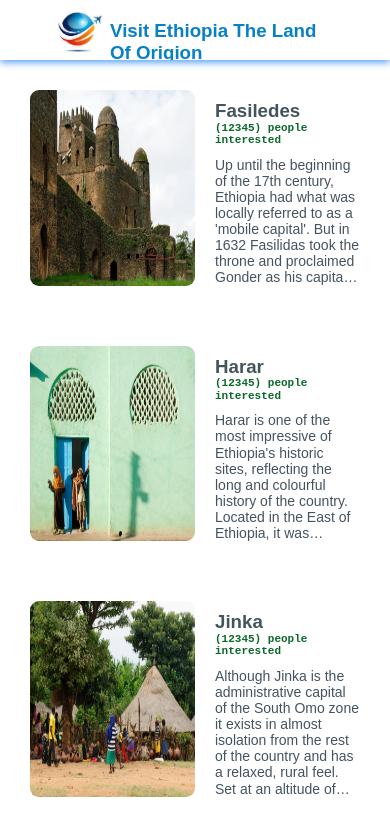
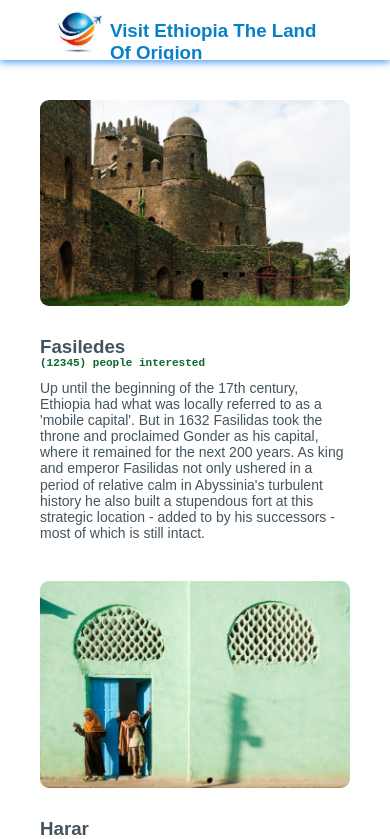
Before and after one commit to yerga-star/Visit-Ethiopia, a React (Vite) app: page / in a window 390 px wide. Shown: the top 839 px of the page. Built offline with nearby package versions, Linux system fonts and the light colour scheme.

Commit message:
Applied some fix

```diff
--- a/App.jsx
+++ b/App.jsx
@@ -17,9 +17,9 @@ export default function App() {
   return (
     <div>
     <Navbar />
-    <section className='container'>
+    <div className='main'>
       {places}
-    </section>
+    </div>
     </div>
   )
 }
--- a/components/Card.jsx
+++ b/components/Card.jsx
@@ -1,15 +1,18 @@
 import React from "react";
 
-export default function Card(props){
+export default function Card(props) {
 
     return (
-        <div className="card">
-            <img src={`../images/${props.place.img}`} className="card--img"/>
-            <div className="card--detail">
-            <h3 className="placeName">{props.place.name} <p id="p--interest">(12345) people interested</p></h3>
-            <p>{props.place.detail}</p>
+        <div className="container">
+            <div className="container-child">
+                <div className="child-inner">
+                    <img src={`../images/${props.place.img}`} />
+                </div>
+                <div className="child-inner">
+                    <h3 className="placeName">{props.place.name} <p id="p--interest">(12345) people interested</p></h3>
+                    <p>{props.place.detail}</p>
+                </div>
             </div>
-
         </div>
 
 
--- a/style.css
+++ b/style.css
@@ -1,9 +1,10 @@
-*{
+* {
     font-family: 'Intern', sans-serif;
     box-sizing: border-box;
     margin: 0;
 }
-nav{
+
+nav {
     height: 60px;
     width: 100%;
     display: flex;
@@ -13,67 +14,88 @@ nav{
     overflow: scroll;
     overflow: hidden;
 }
-.nav--logo{
+
+.nav--logo {
     margin: 0;
     height: 60px;
     max-width: 100px;
 }
-#nav--title{
+
+#nav--title {
     color: #0680c7;
     margin: auto;
     margin-left: 0;
 }
-#nav--subscribe{
+
+#nav--subscribe {
     color: #1f92de;
     font-size: small;
 }
-.card{
-    padding: 30px 30px;
-    width: 50%;
+.main{
     display: flex;
-    /* flex: 0 0 auto; */
+    flex-wrap: wrap;
+    width: 100%;
+    padding: 30px;
 }
 
-.card--img{
+.container {
     width: 50%;
+    padding-bottom: 20px;
+}
+
+.container-child {
+    max-width: 100%;
+    display: flex;
+}
+
+.child-inner {
+    width: 50%;
+    padding: 10px;
+}
+
+.child-inner img {
+    max-width: 100%;
     border-radius: 9px;
     margin-right: 20px;
+    height: auto;
 }
-.card--detail{
-    height: auto;
-    display: flex;
-    overflow: hidden;
-  display: -webkit-box;
-  -webkit-line-clamp: 11; /* Adjust the number of lines as needed */
-  -webkit-box-orient: vertical;
-  text-overflow: ellipsis;
-  white-space: normal;
-}
-.placeName{
+
+.placeName {
     margin-bottom: 10px;
     margin-top: 10px;
     color: #44545e;
 }
-p{
+
+p {
     color: #44545e;
     font-size: 14px;
 }
-#p--interest{
+
+#p--interest {
     color: #0a682b;
     font-size: 11px;
     font-family: 'Courier New', Courier, monospace;
 }
 
-.container {
-    display: flex;
-    flex-wrap: wrap;
+@media (max-width: 800px) {
+    .card {
+        flex-basis: 100%;
+        /* Each div occupies 100% of the container's width in column mode */
+    }
 
-}
-@media (max-width: 800px) {
-    .card{
-      flex-basis: 100%; /* Each div occupies 100% of the container's width in column mode */
-    }
-    #nav--subscribe{
+    #nav--subscribe {
         display: none;
     }
-  }
+    .container-child{
+        flex-direction: column;
+    }
+    .main{
+        flex-direction: column;
+    }
+    .container{
+        width: 100%;
+    }
+    .child-inner{
+        width: 100%;
+    }
+}
```
